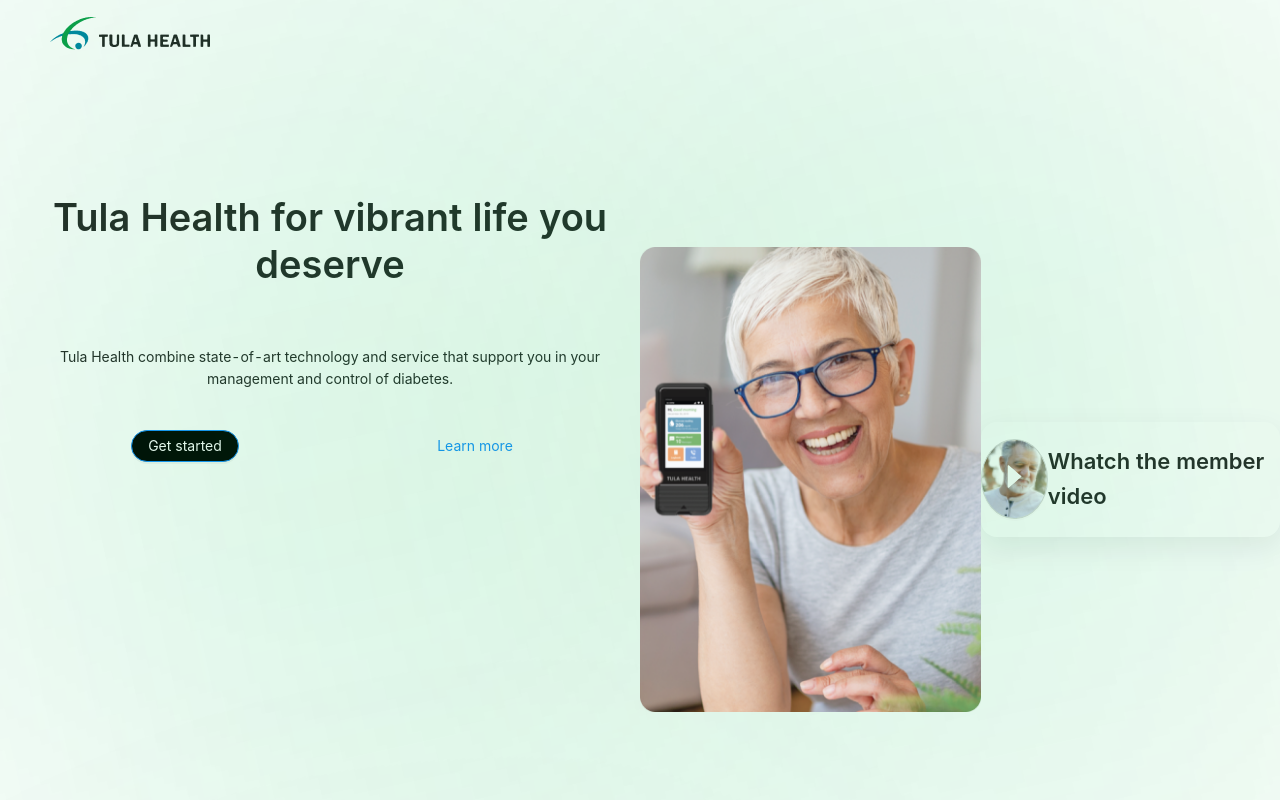
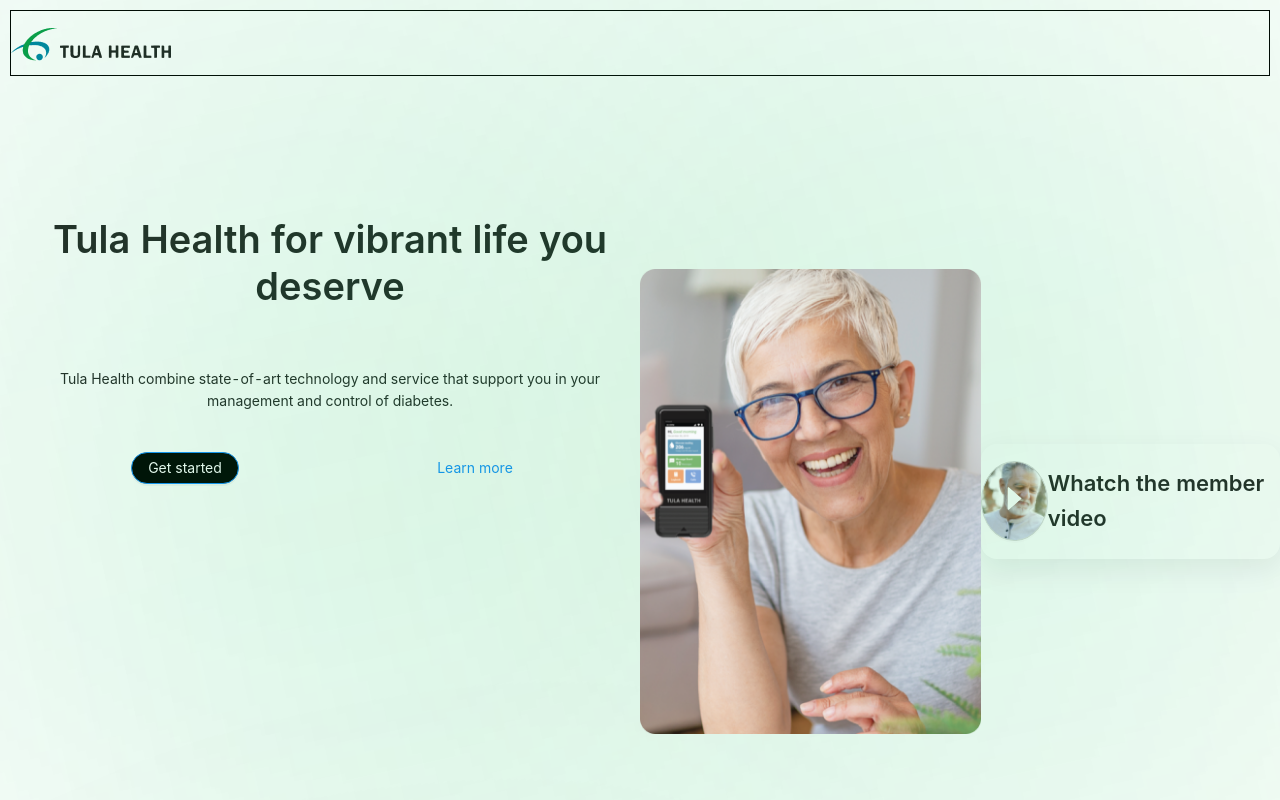
Before and after one commit to zagliadov/health, a React (Create React App) app: page / in a window 1280 px wide. Shown: the top 800 px of the page. Built offline with nearby package versions, Linux system fonts and the light colour scheme.

Commit message:
Rewrote App from inline styles to styled-components

```diff
--- a/src/components/App/App.tsx
+++ b/src/components/App/App.tsx
@@ -4,21 +4,32 @@ import { Navigation } from "../Header/Navigation/Navigation";
 import { FrontPage } from "../FrontPage/FrontPage";
 import { HowItWorks } from "../HowItWorks/HowItWorks";
 import { AboutTula } from "../AboutTula/AboutTula";
+import styled from 'styled-components';
 
 const { Header, Footer, Content } = Layout;
 
+const ModifiedLayout = styled(Layout)`
+  background: #ffffff;
+`;
+const ModifiedHeader = styled(Header)`
+  background: #ffffff;
+  padding: 10px;
+  height: auto;
+`;
+
+
 export const App: FC = () => {
   return (
-    <Layout>
-      <Header style={{ background: "white", height: "auto" }}>
+    <ModifiedLayout>
+      <ModifiedHeader>
         <Navigation />
-      </Header>
-      <Content style={{ background: "white" }}>
+      </ModifiedHeader>
+      <Content>
         <FrontPage />
         <HowItWorks />
         <AboutTula />
       </Content>
-      <Footer style={{ background: "white" }}>Footer</Footer>
-    </Layout>
+      <Footer>Footer</Footer>
+    </ModifiedLayout>
   );
 };
--- a/src/components/Header/Navigation/Navigation.tsx
+++ b/src/components/Header/Navigation/Navigation.tsx
@@ -1,13 +1,21 @@
 import { FC } from "react";
-import { Menu, Image } from "antd";
+import { Image, Row, Col } from "antd";
 import logo from '../../../img/logo.png';
+import styled from 'styled-components';
 
+const Wrapper = styled(Row)`
+  border: 1px solid black;
 
+`;
 
 export const Navigation: FC = () => {
 
 
   return (
-    <Image src={logo} preview={false} />
+    <Wrapper>
+      <Image src={logo} preview={false} />
+
+    </Wrapper>
+
   );
 };
```
